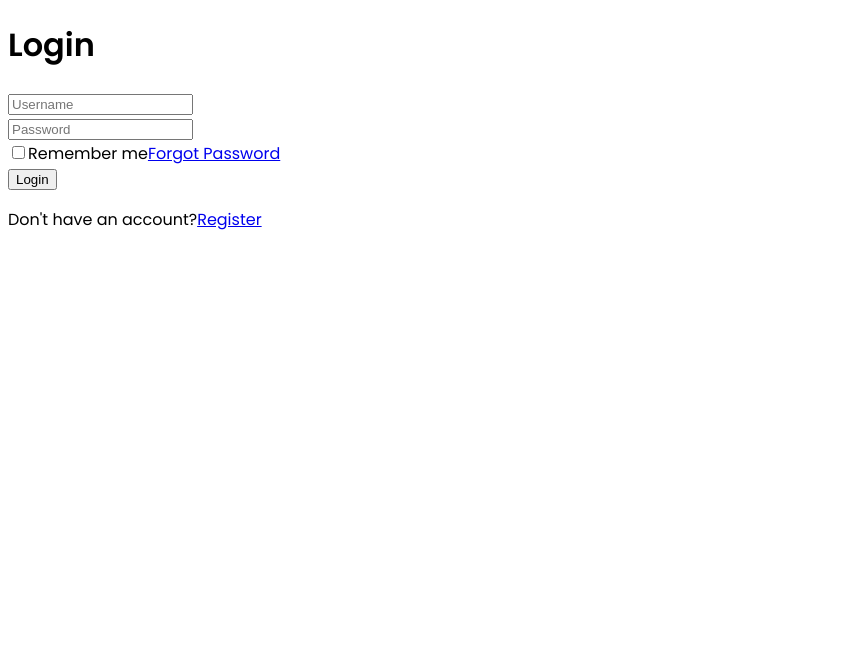
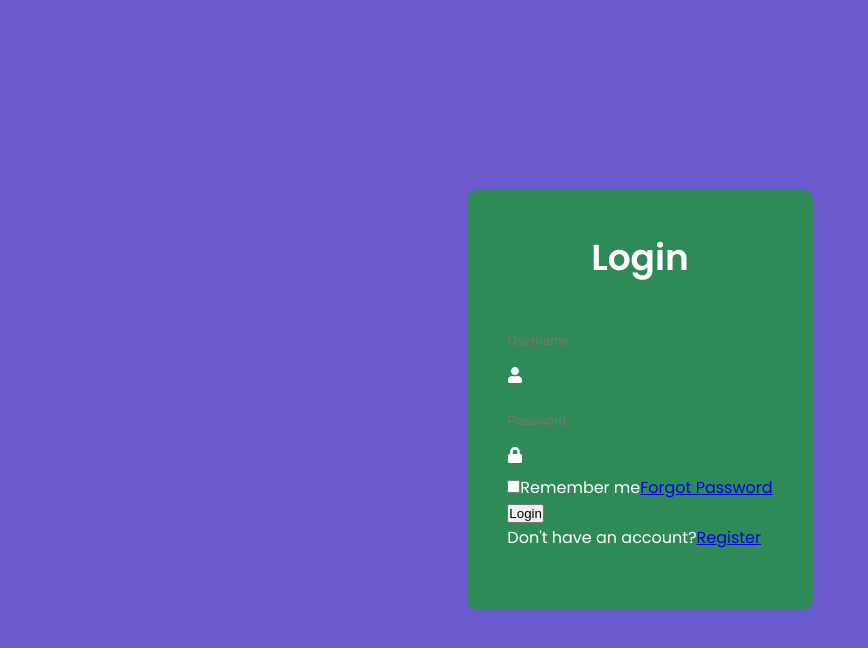
Before and after one commit to MBUDA-BRANICE-NJIRA/Log-In-Form, a React (Create React App) app: page / in a window 1280 px wide. Shown: the top 648 px of the page, without its empty margins (0-868 px from the left). Built offline with nearby package versions, Linux system fonts and the light colour scheme.

Commit message:
Started styling the log in form using css

```diff
--- a/src/Components/LoginRegister/LoginRegister.css
+++ b/src/Components/LoginRegister/LoginRegister.css
@@ -0,0 +1,35 @@
+.Wrapper{
+    position: relative;
+    height: 420px;
+    background: seagreen;
+    border-radius: 10px;
+    color: white;
+
+}
+
+.Wrapper .form-box{
+   width: 100%;
+   padding: 40px;
+
+}
+form h1{
+    font-size: 36px;
+    text-align: center;
+}
+form .input-box{
+     position: relative;
+     width: 100%;
+     height: 50px;
+     margin: 30px 0;
+
+
+}
+.input-box input{
+    width: 100%;
+    height: 100%;
+    background: transparent;
+    border: none;
+    outline: none;
+    background: 2px solid rgba(255, 255, 255, .1);
+    border-radius: 40px;
+}
--- a/src/Components/LoginRegister/LoginRegister.jsx
+++ b/src/Components/LoginRegister/LoginRegister.jsx
@@ -1,5 +1,8 @@
 import React from 'react'
 import './LoginRegister.css'
+import { FaUser } from "react-icons/fa";
+import { FaLock } from "react-icons/fa";
+
 
 const LoginRegister = () => {
   return (
@@ -10,10 +13,12 @@ const LoginRegister = () => {
 
            <div className="input-box">
             <input type="text" placeholder='Username' required />
+            <FaUser className='icon'/>
            </div>
 
            <div className="input-box">
             <input type="password" placeholder='Password' required />
+            <FaLock  className='icon'/>
            </div>
 
            <div className="remember-forgot">
--- a/src/index.css
+++ b/src/index.css
@@ -1,5 +1,14 @@
 @import url('https://fonts.googleapis.com/css2?family=Poppins:ital,wght@0,400;0,600;1,700&display=swap');
-
+*{
+  margin: 0;
+  padding: 0;
+  box-sizing: border-box;
+}
 body {
   font-family: "Poppins", serif;
+  display: flex;
+  justify-content: center;
+  align-items: center;
+  min-height: 100vh;
+  background: slateblue;
 }
```
